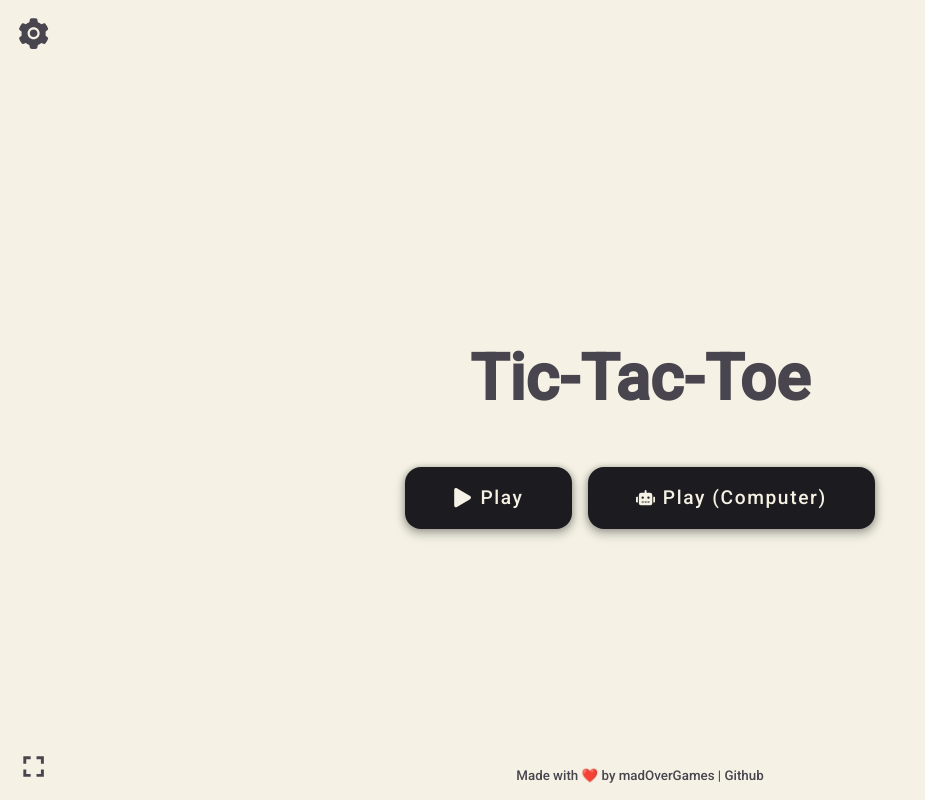
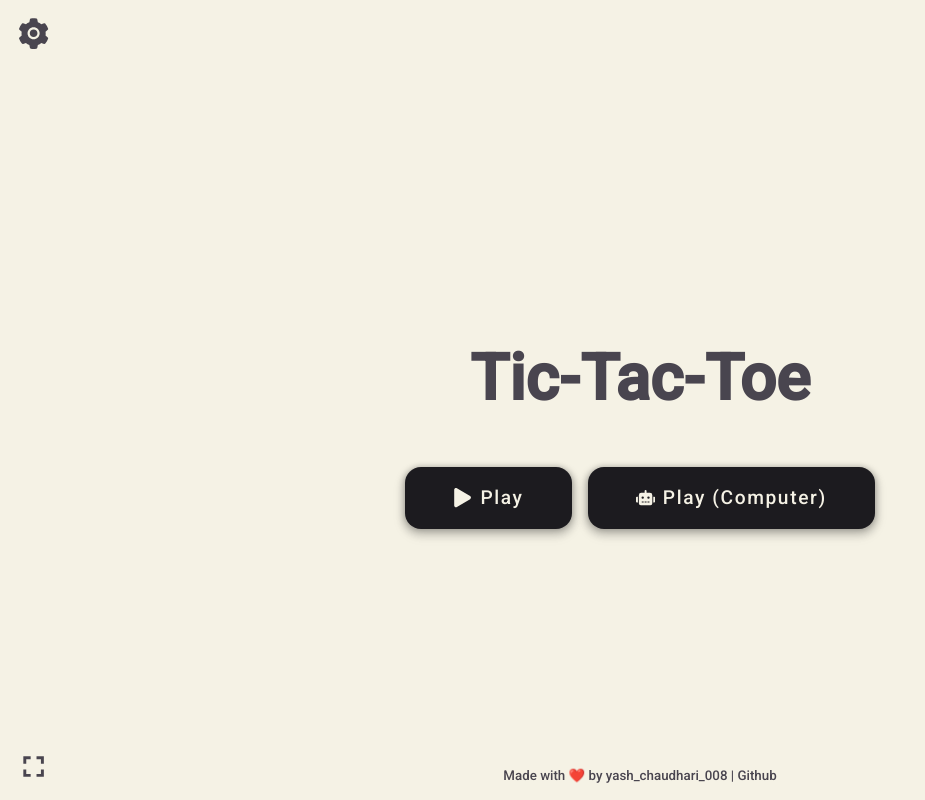
Before and after one commit to yashchaudhari008/tic-tac-toe, a React (Create React App) app: page / in a window 1280 px wide. Shown: the whole page, without its empty margins (0-925 px from the left). Built offline with nearby package versions, Linux system fonts and the light colour scheme.

Commit message:
Update Footer.jsx
updated link and name

```diff
--- a/src/components/ui/Footer.jsx
+++ b/src/components/ui/Footer.jsx
@@ -27,8 +27,8 @@ export default function Footer() {
 				</div>
 			)}
 			<div id="footer">
-				Made with ❤️ by madOverGames |{" "}
-				<a href="https://github.com/madOverGames/tic-tac-toe">Github</a>
+				Made with ❤️ by yash_chaudhari_008 |{" "}
+				<a href="https://github.com/yashchaudhari008/tic-tac-toe">Github</a>
 			</div>
 		</>
 	);
```
